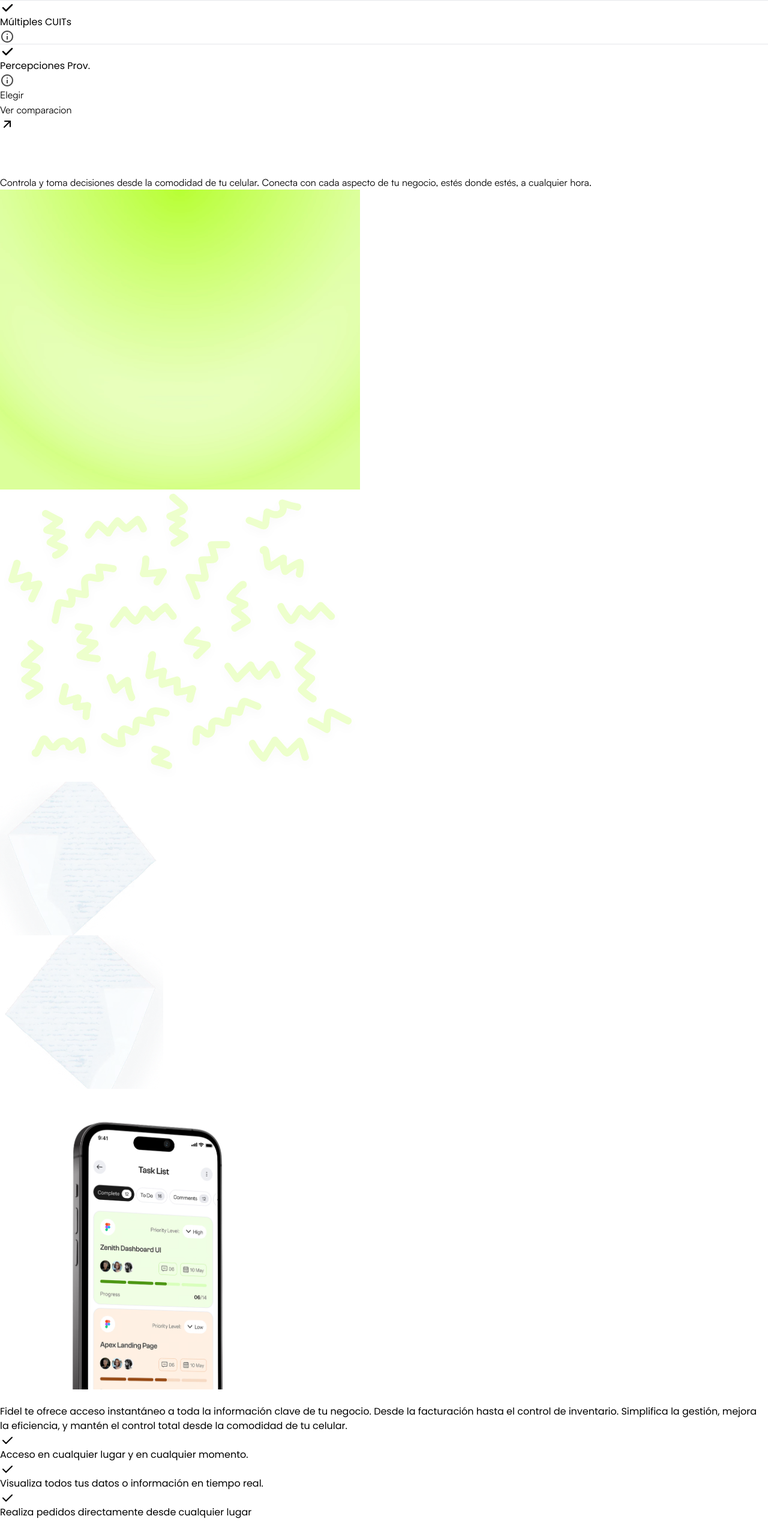
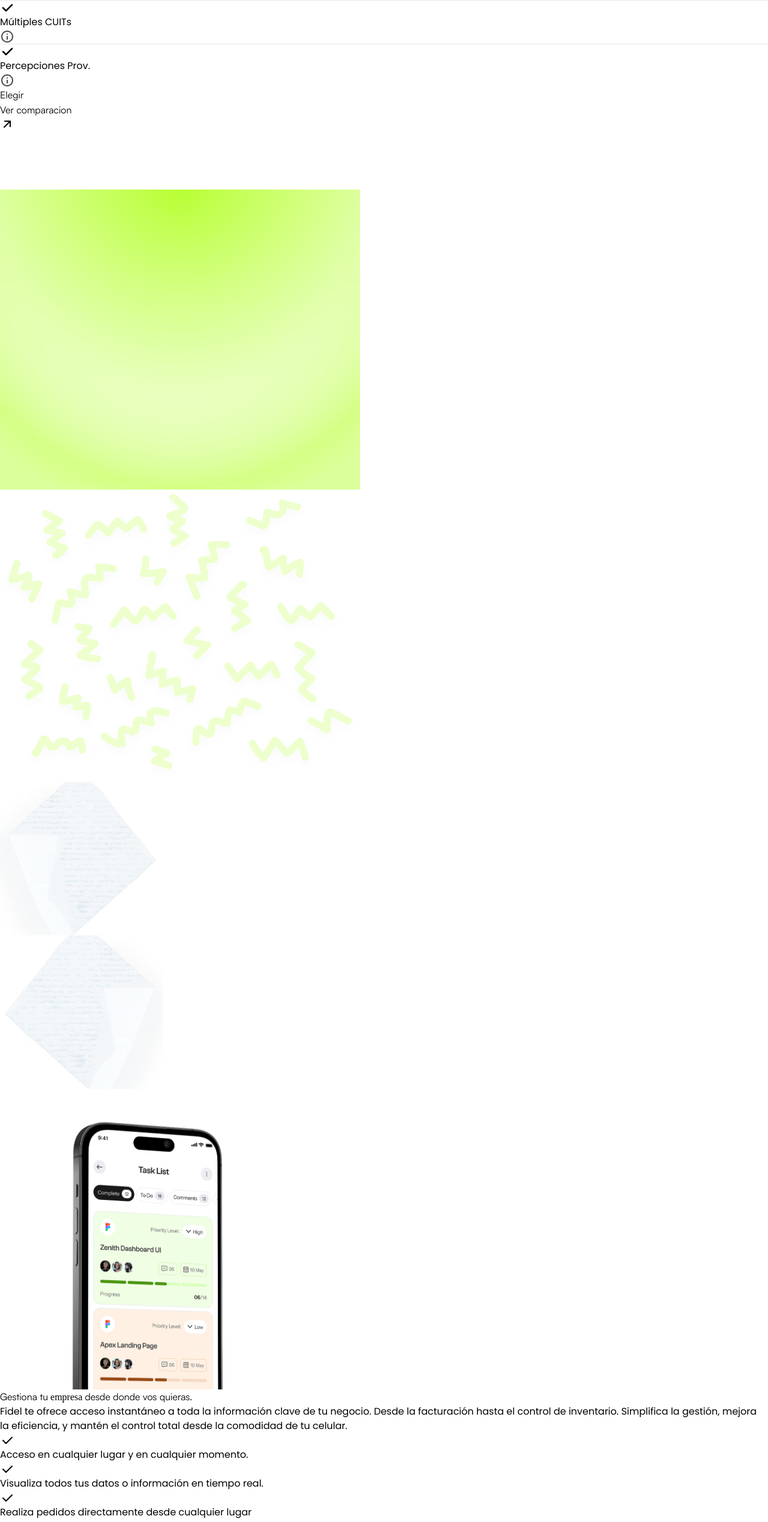
Before and after one commit to francoogilli/Fidel, a React (Vite) app: page / in a window 1280 px wide. Shown: the part 6161-8698 px from the top of the page at 60% size. Built offline with nearby package versions, Linux system fonts and the light colour scheme; a web font is replaced by a local one.

Commit message:
Quitar efecto

```diff
--- a/src/components/mobile.tsx
+++ b/src/components/mobile.tsx
@@ -31,7 +31,7 @@ export default function Mobile() {
         </h3>
       </div>
       <h4
-        className="text-center text-sm md:text-lg text-[#5c5c5c] font-medium w-[50%] mx-auto pb-0 md:pb-9"
+        className="animation-1 text-center text-sm md:text-lg text-[#5c5c5c] font-medium w-[50%] mx-auto pb-0 md:pb-9"
         style={{ fontFamily: "Satoshi" }}
       >
         Controla y toma decisiones desde la comodidad de tu celular. Conecta con
@@ -71,7 +71,7 @@ export default function Mobile() {
         </div>
         <div className="col-span-6">
           <h3
-            className="animation-1 text-5xl text-[#252525] font-bold my-8 pb-1 tracking-tight"
+            className="text-5xl text-[#252525] font-bold my-8 pb-1 tracking-tight"
             style={{ fontFamily: "Satoshi" }}
           >
             Gestiona tu
```
